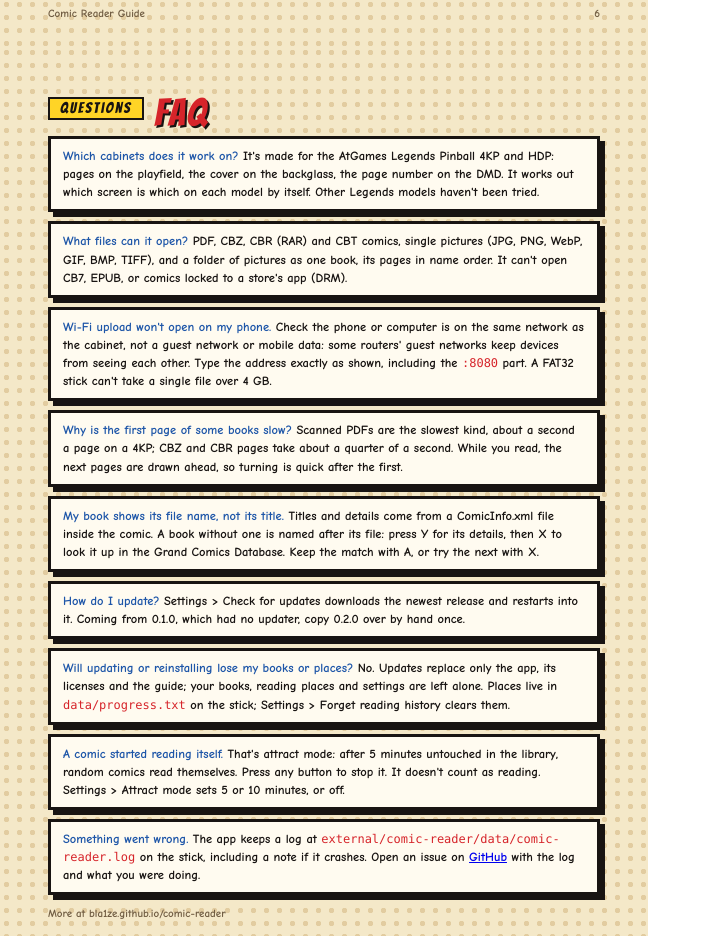
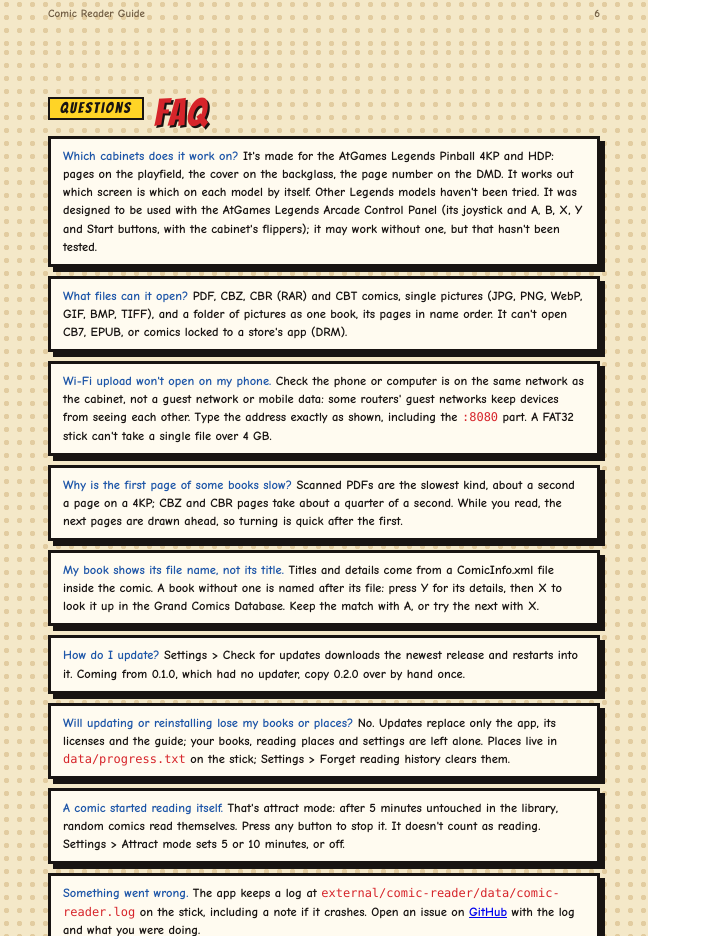
Before and after one commit to Bla1ze/comic-reader, a plain HTML site: page docs/guide.html in a window 1280 px wide. Shown: the part 5858-6794 px from the top of the page, without its empty margins (0-707 px from the left). Drawn offline with Linux system fonts and the light colour scheme.

Commit message:
Note it was designed for the Legends Arcade Control Panel
Co-Authored-By: Claude Opus 5.5 <noreply@anthropic.com>

```diff
--- a/docs/guide.html
+++ b/docs/guide.html
@@ -159,7 +159,7 @@ code { font: 12px/1.4 Menlo, monospace; color: #d6242a; }
 
 <section class="page faqp">
   <h2><small>Questions</small>FAQ</h2>
-    <div class="card"><b>Which cabinets does it work on?</b> It's made for the AtGames Legends Pinball 4KP and HDP: pages on the playfield, the cover on the backglass, the page number on the DMD. It works out which screen is which on each model by itself. Other Legends models haven't been tried.</div>
+    <div class="card"><b>Which cabinets does it work on?</b> It's made for the AtGames Legends Pinball 4KP and HDP: pages on the playfield, the cover on the backglass, the page number on the DMD. It works out which screen is which on each model by itself. Other Legends models haven't been tried. It was designed to be used with the AtGames Legends Arcade Control Panel (its joystick and A, B, X, Y and Start buttons, with the cabinet's flippers); it may work without one, but that hasn't been tested.</div>
     <div class="card"><b>What files can it open?</b> PDF, CBZ, CBR (RAR) and CBT comics, single pictures (JPG, PNG, WebP, GIF, BMP, TIFF), and a folder of pictures as one book, its pages in name order. It can't open CB7, EPUB, or comics locked to a store's app (DRM).</div>
     <div class="card"><b>Wi-Fi upload won't open on my phone.</b> Check the phone or computer is on the same network as the cabinet, not a guest network or mobile data: some routers' guest networks keep devices from seeing each other. Type the address exactly as shown, including the <code>:8080</code> part. A FAT32 stick can't take a single file over 4 GB.</div>
     <div class="card"><b>Why is the first page of some books slow?</b> Scanned PDFs are the slowest kind, about a second a page on a 4KP; CBZ and CBR pages take about a quarter of a second. While you read, the next pages are drawn ahead, so turning is quick after the first.</div>
```
Also changed, not shown: docs/index.html (+2 -1 lines), 2 other files.
